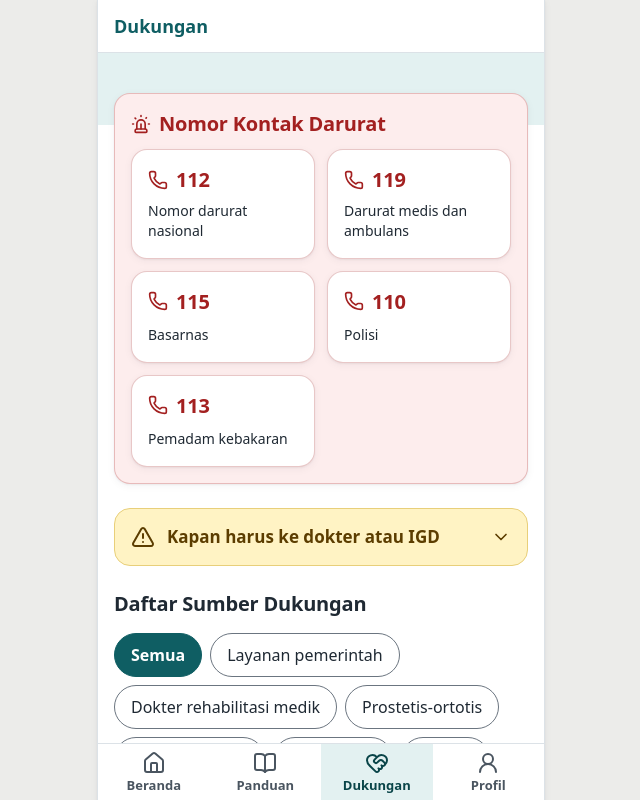
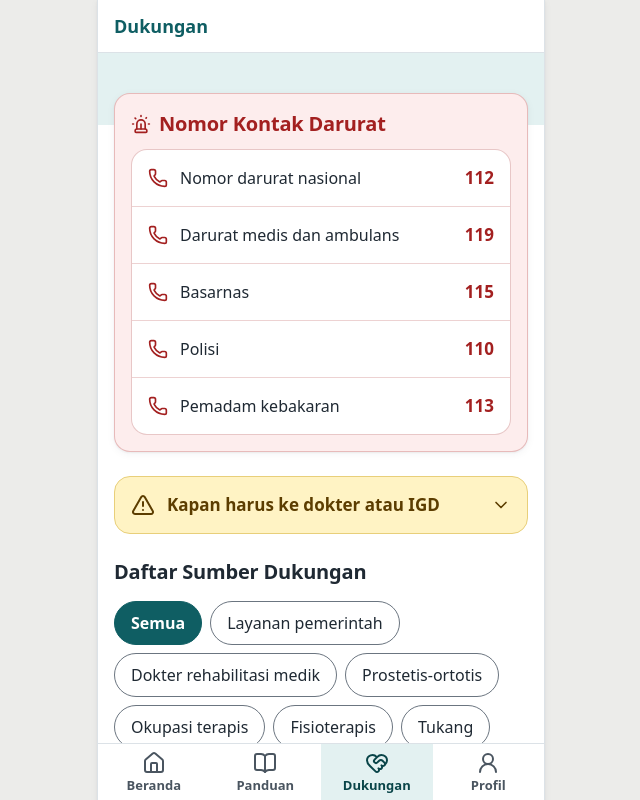
Before and after one commit to titohanafi/transisidnr, a React (Vite) app: page /#/kontak in a window 1280 px wide. Shown: the top 800 px of the page, without its empty margins (319-959 px from the left). Built offline with nearby package versions, Linux system fonts and the light colour scheme.

Commit message:
Dukungan: nomor darurat berbentuk daftar baris, bukan ubin dua kolom
Co-Authored-By: Claude Sonnet 5.5 <noreply@anthropic.com>

```diff
--- a/src/screens/Kontak.tsx
+++ b/src/screens/Kontak.tsx
@@ -93,19 +93,14 @@ export function Kontak() {
               <Siren className="h-5 w-5 shrink-0 text-bahaya" strokeWidth={2} aria-hidden="true" focusable="false" />
               {darurat.kategori.nama}
             </h2>
-            <ul className="mt-isi grid grid-cols-2 gap-3">
+            <ul className="mt-isi divide-y divide-bahaya/20 overflow-hidden rounded-kartu border border-bahaya/25 bg-white">
               {darurat.entri.map((e) =>
                 e.telepon ? (
                   <li key={e.id}>
-                    <a
-                      href={urlTelepon(e.telepon)}
-                      className="tekan flex h-full min-h-[92px] flex-col justify-between rounded-kartu border border-bahaya/25 bg-white p-4 shadow-kartu"
-                    >
-                      <span className="flex items-center gap-2 text-bahaya">
-                        <Phone className="h-5 w-5 shrink-0" strokeWidth={2} aria-hidden="true" focusable="false" />
-                        <span className="text-subjudul tabular-nums">{e.telepon}</span>
-                      </span>
-                      <span className="mt-2 text-kecil font-medium text-tinta">{e.nama.replace(/\s*\(\d+\)$/, "")}</span>
+                    <a href={urlTelepon(e.telepon)} className="tekan flex min-h-[56px] items-center gap-3 px-4 py-3">
+                      <Phone className="h-5 w-5 shrink-0 text-bahaya" strokeWidth={2} aria-hidden="true" focusable="false" />
+                      <span className="min-w-0 flex-1 font-medium leading-snug">{e.nama.replace(/\s*\(\d+\)$/, "")}</span>
+                      <span className="shrink-0 text-judulKartu font-bold tabular-nums text-bahaya">{e.telepon}</span>
                       <span className="sr-only">
                         {t.telepon} {e.telepon}
                       </span>
```
Also changed, not shown: 1 other file (tests, documents, lock files or other folders).
